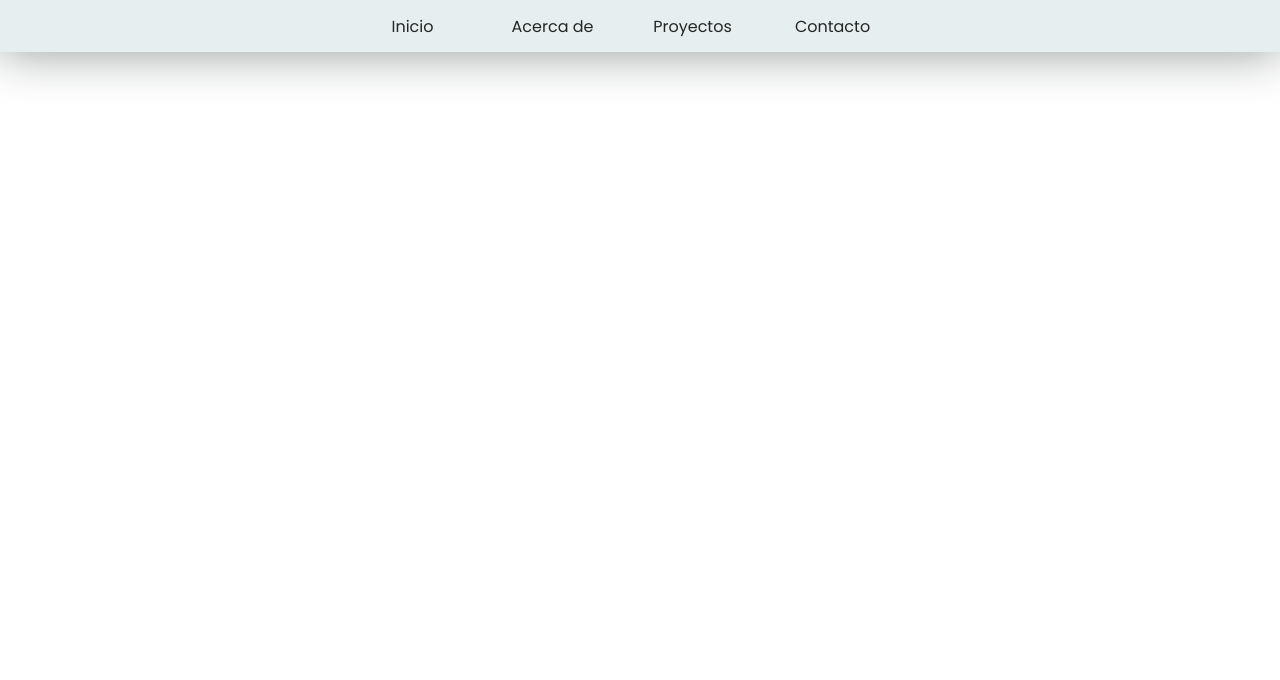
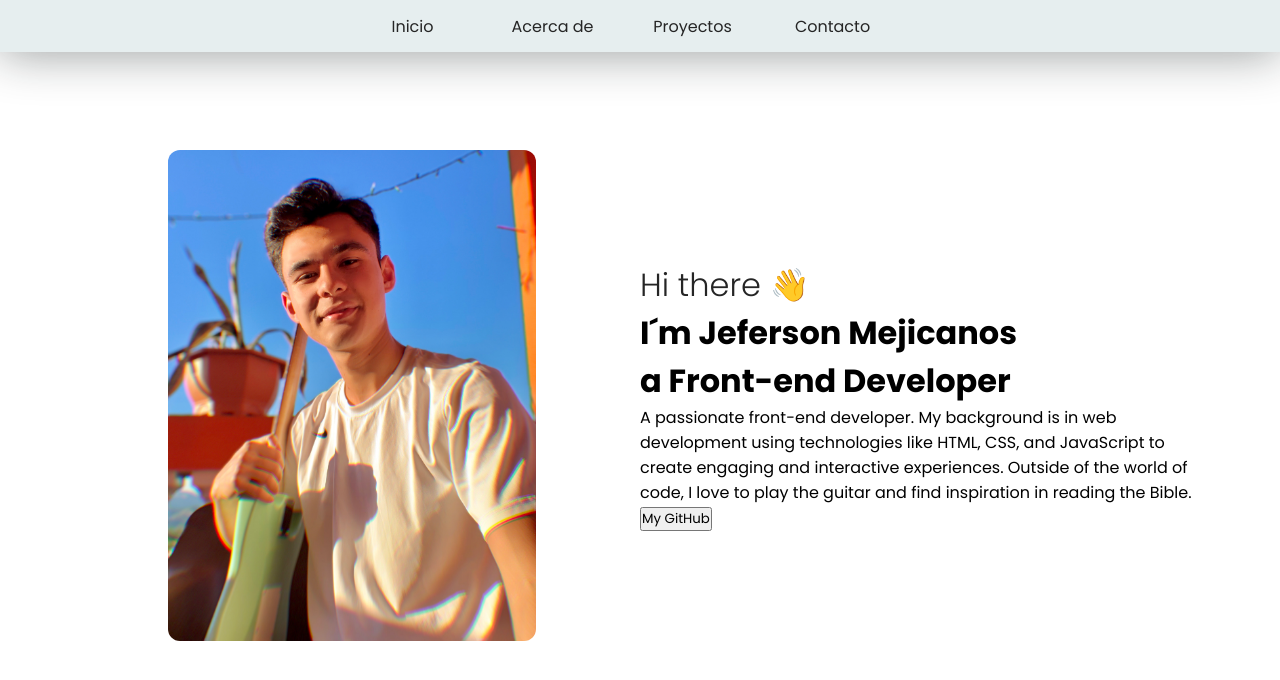
Before and after one commit to Jeferson57/my-personal-website, a plain HTML site: page index.html in a window 1280 px wide. Drawn offline with Linux system fonts and the light colour scheme.

Commit message:
Add mi image profile and personal information. Pendding styles

```diff
--- a/index.html
+++ b/index.html
@@ -28,9 +28,25 @@
         <li><a href="#proyectos"></a>Proyectos</li>
         <li><a href="#contacto"></a>Contacto</li>
     </ul>
-    <!-- <img
-        style="height: 100vh;"
-        src="./images/pexels-maël-balland-13713058.jpg"
-        alt=""> -->
+    <main>
+        <div class="content">
+            <div class="grid-container">
+                <img src="./images/Yo.JPG" alt="">
+                <div class="personal-information">
+                    <h1 class="welcome">
+                        Hi there 👋 <br>
+                        I´m Jeferson Mejicanos <br>
+                        a Front-end Developer
+                    </h1>
+                    <p class="presentation">
+                        A passionate front-end developer. My background is in web development using technologies like HTML, CSS, and JavaScript to create engaging and interactive experiences. Outside of the world of code, I love to play the guitar and find inspiration in reading the Bible.
+                    </p>
+                    <button>
+                        My GitHub
+                    </button>
+                </div>
+            </div>
+        </div>
+    </main>
 </body>
 </html>
--- a/style.css
+++ b/style.css
@@ -24,6 +24,8 @@
     overflow: hidden;
     background-color: var(--anti-flash-white);
     box-shadow: 0px 1px 48px #10181971;
+    z-index: 1;
+    top: 0;
 }
 
 .navbar li {
@@ -50,3 +52,33 @@
 .navbar li:last-child {
     margin-right: 35px;
 }
+
+.content {
+    margin-top: 150px; /* Ajusta el margen superior del div sin afectar el ul */
+    display: flex;
+    justify-content: center; /* Centra horizontalmente el contenido del div */
+    align-items: center;
+}
+
+.grid-container {
+    width: 90%;
+    height: 40vh;
+    display: grid;
+    grid-template-columns: 1fr 1fr;
+}
+
+.content img {
+    width: 64%;
+    border-radius: 12px;
+    justify-self: center;
+    align-self: center;
+}
+
+.grid-container .personal-information {
+    align-self: center;
+}
+
+.personal-information .welcome::first-line {
+    color: var(--raisin-black);
+    font-weight: 300;
+}
```
Also changed, not shown: images/Yo.JPG (added).
